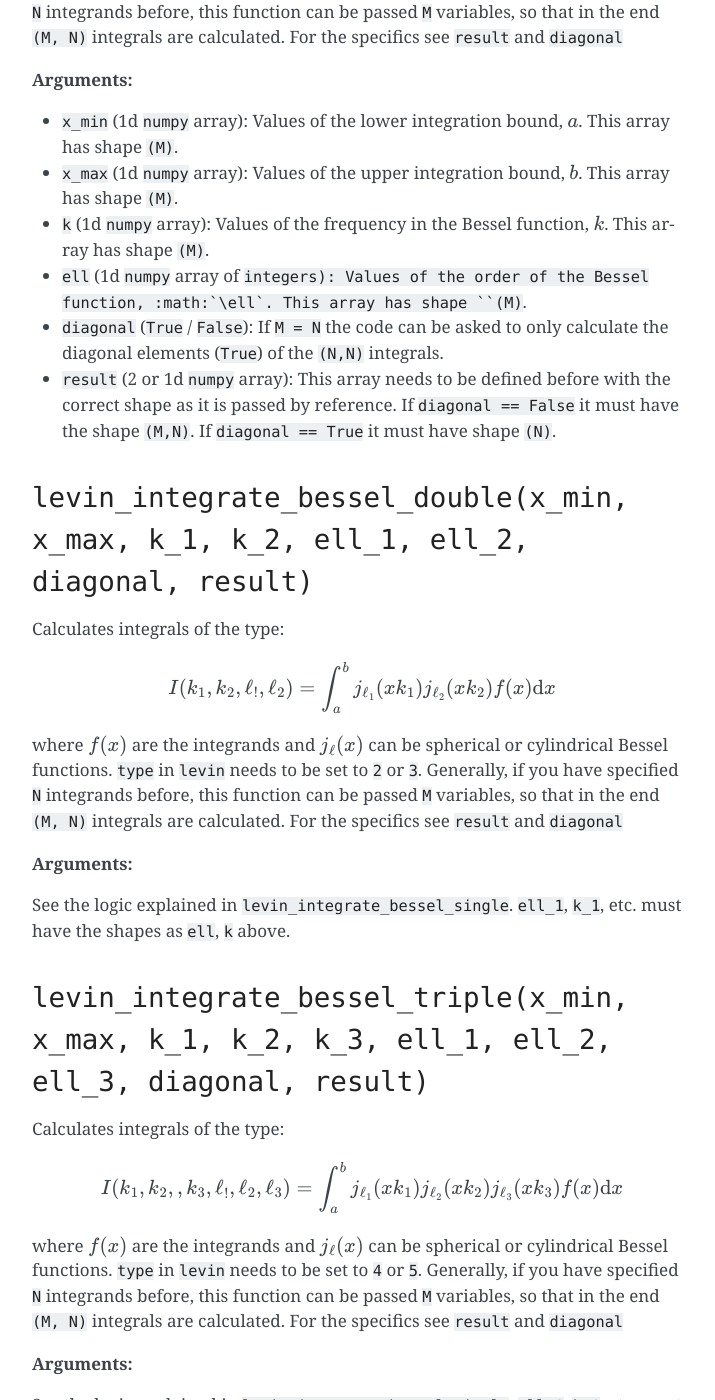
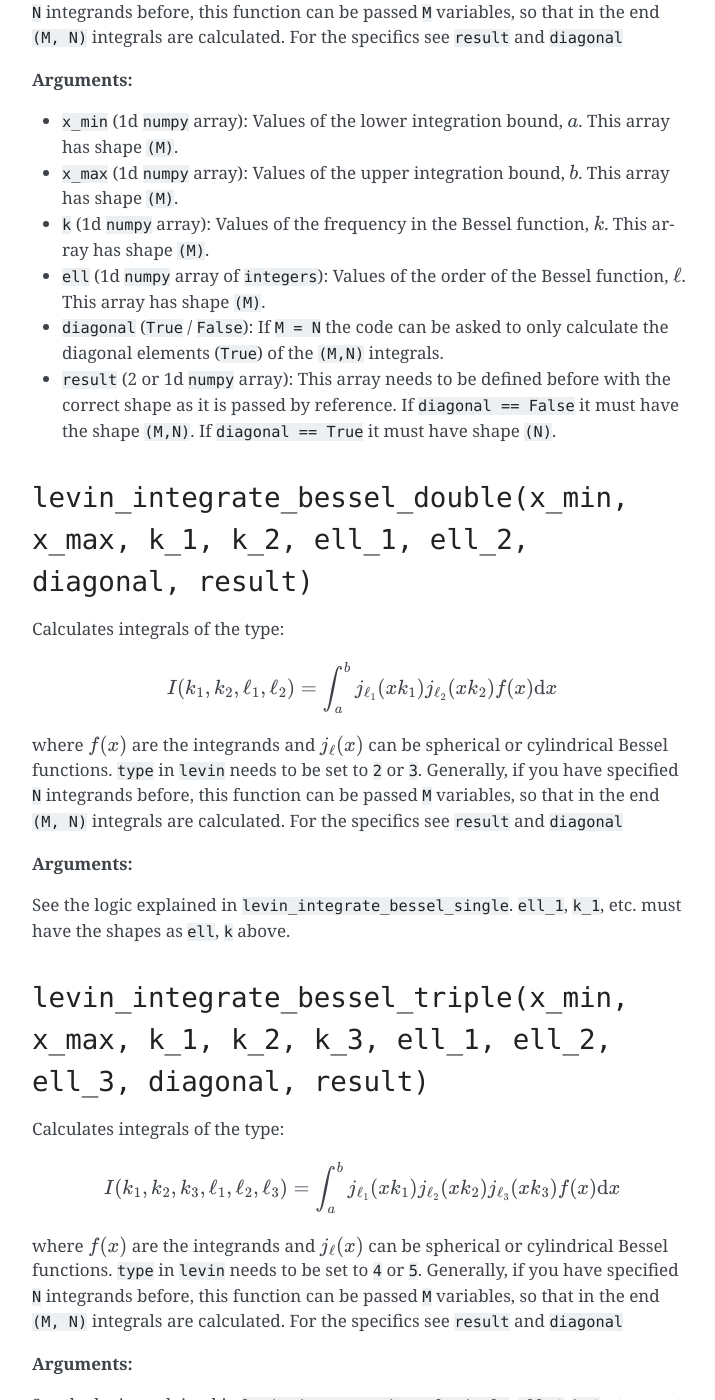
Before and after one commit to rreischke/levin_bessel, a Sphinx documentation site: the page built from docs/api.rst, in a window 1280 px wide and 1400 px high, scrolled down 2667 px. Shown: the whole window, without its empty margins (388-1103 px from the left). Built offline with Sphinx 7.4.7, drawn with Linux system fonts in a browser that asks for light colours.

```diff
--- a/docs/api.rst
+++ b/docs/api.rst
@@ -109,9 +109,9 @@ in the end ``(M, N)`` integrals are calculated. For the specifics see ``result``
 
 * ``k`` (1d ``numpy`` array): Values of the frequency in the Bessel function, :math:`k`. This array has shape ``(M)``.
 
-* ``ell`` (1d ``numpy`` array of ``integers): Values of the order of the Bessel function, :math:`\ell`. This array has shape ``(M)``.
+* ``ell`` (1d ``numpy`` array of ``integers``): Values of the order of the Bessel function, :math:`\ell`. This array has shape ``(M)``.
 
-* ``diagonal`` (``True`` / ``False``): If ``M = N`` the code can be asked to only calculate the diagonal elements (``True``) of the ``(N,N)`` integrals.
+* ``diagonal`` (``True`` / ``False``): If ``M = N`` the code can be asked to only calculate the diagonal elements (``True``) of the ``(M,N)`` integrals.
 
 * ``result`` (2 or 1d ``numpy`` array): This array needs to be defined before with the correct shape as it is passed by reference. If ``diagonal == False`` it must have the shape ``(M,N)``. If ``diagonal == True`` it must have shape ``(N)``.
 
@@ -123,7 +123,7 @@ Calculates integrals of the type:
 
 .. math::
 
-   I(k_1, k_2,\ell_!,\ell_2) = \int_a^b j_{\ell_1}(xk_1)j_{\ell_2}(xk_2) f(x) \mathrm{d}x
+   I(k_1, k_2,\ell_1,\ell_2) = \int_a^b j_{\ell_1}(xk_1)j_{\ell_2}(xk_2) f(x) \mathrm{d}x
 
 where :math:`f(x)` are the integrands and :math:`j_\ell(x)` can be spherical or cylindrical Bessel functions. ``type`` in ``levin`` needs to be set to ``2`` or ``3``. Generally, if you have specified ``N`` integrands before, this function can be passed ``M`` variables, so that
 in the end ``(M, N)`` integrals are calculated. For the specifics see ``result`` and ``diagonal``
@@ -140,7 +140,7 @@ Calculates integrals of the type:
 
 .. math::
 
-   I(k_1, k_2, ,k_3, \ell_!,\ell_2, \ell_3) = \int_a^b j_{\ell_1}(xk_1)j_{\ell_2}(xk_2) j_{\ell_3}(xk_3) f(x) \mathrm{d}x
+   I(k_1, k_2 ,k_3, \ell_1,\ell_2, \ell_3) = \int_a^b j_{\ell_1}(xk_1)j_{\ell_2}(xk_2) j_{\ell_3}(xk_3) f(x) \mathrm{d}x
 
 where :math:`f(x)` are the integrands and :math:`j_\ell(x)` can be spherical or cylindrical Bessel functions. ``type`` in ``levin`` needs to be set to ``4`` or ``5``. Generally, if you have specified ``N`` integrands before, this function can be passed ``M`` variables, so that
 in the end ``(M, N)`` integrals are calculated. For the specifics see ``result`` and ``diagonal``
```
Also changed, not shown: other parts of docs/api.rst (+0 -12 lines), 2 other files.
